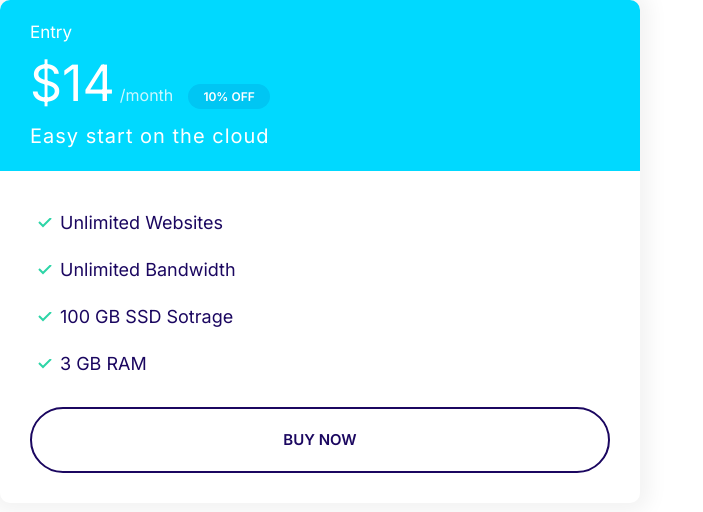
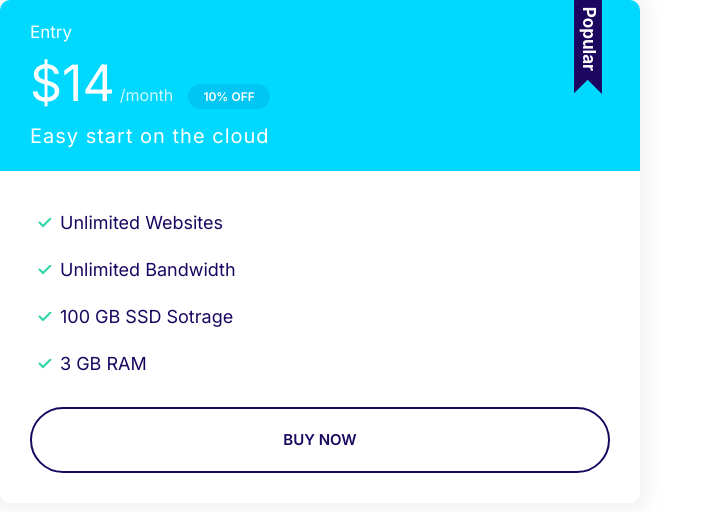
Before and after one commit to Titi923/Website-Project_1, a PHP site: page / in a window 1280 px wide. Shown: the top 512 px of the page, without its empty margins (0-703 px from the left). Run offline with PHP 8.4, Linux system fonts and the light colour scheme.

Commit message:
Defining the popular svg badge.

```diff
--- a/CSS/styles.css
+++ b/CSS/styles.css
@@ -360,6 +360,19 @@ a {
   font-weight: 500;
 }
 
+.plan--popular .card__header {
+  position: relative;
+}
+
+.plan--popular .card__header::before {
+  content: url(../images/popular.svg);
+  width: 40px;
+  display: inline-block;
+  position: absolute;
+  top: -6px;
+  right: 5%;
+}
+
 @media screen and (min-width: 1024px) {
   .plan__name {
     font-size: 1.4rem;
@@ -378,4 +391,4 @@ a {
   }
 }
 
-/* Popular Badge */
+/* Media Objects */
--- a/index.html
+++ b/index.html
@@ -15,7 +15,7 @@
     <title>The_Website</title>
   </head>
   <body>
-    <div class="plan">
+    <div class="plan plan--popular">
       <div class="card card--secondary">
         <header class="card__header">
           <h3 class="plan__name">Entry</h3>
```
Also changed, not shown: images/popular.svg (added).
